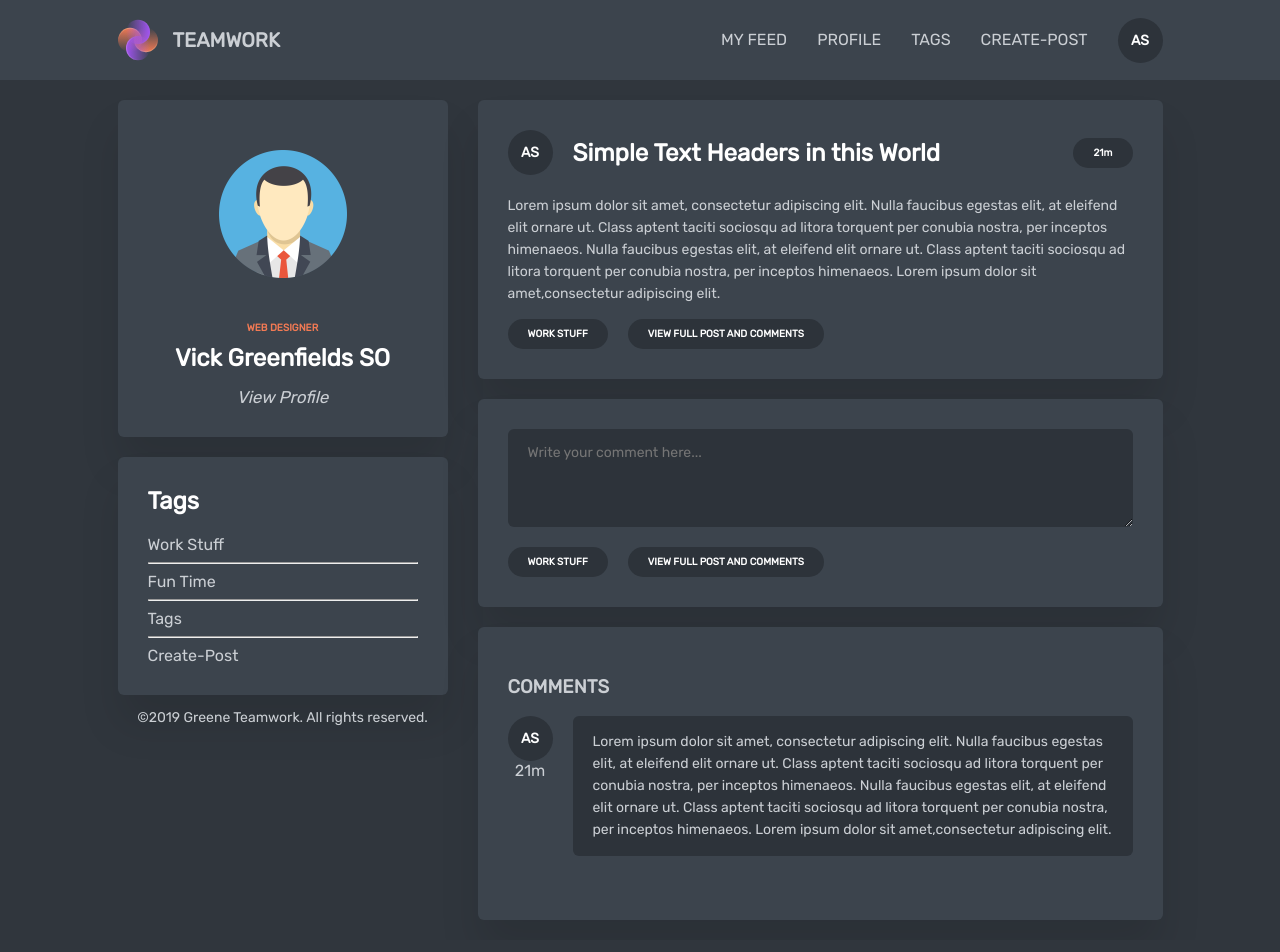
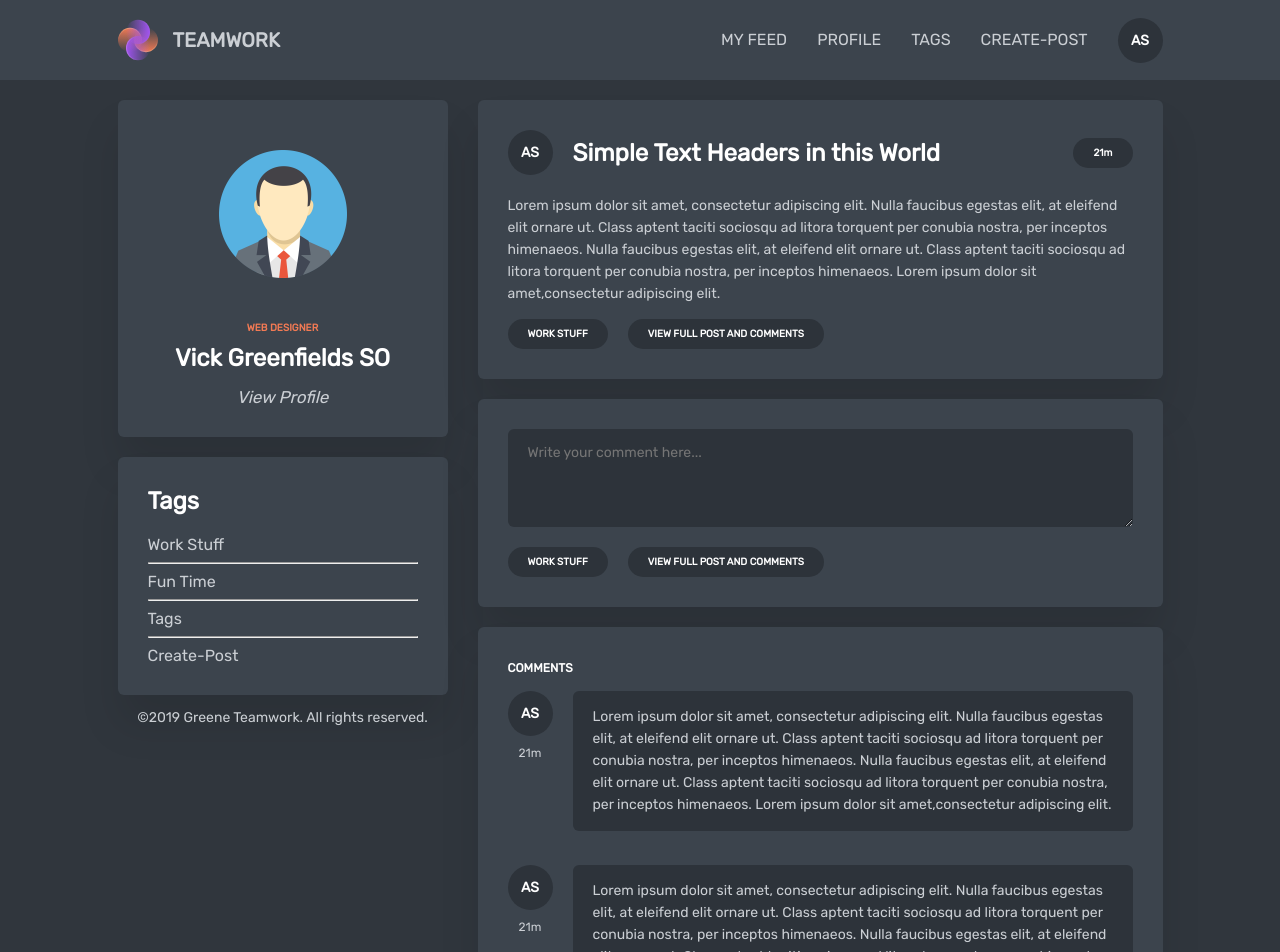
Before and after one commit to akintoluvic/teamsprint, a React (Create React App) app: page /rooms in a window 1280 px wide. Shown: the top 952 px of the page. Built offline with nearby package versions, Linux system fonts and the light colour scheme.

Commit message:
fix #14 feature can comment on articles

```diff
--- a/src/App.css
+++ b/src/App.css
@@ -287,7 +287,7 @@
   margin-bottom: 20px;
 }
 .each-comment :last-child() {
-  margin-bottom: 0;
+  margin-bottom: -20px;
 }
 .each-comment p {
   margin-left: 20px;
@@ -297,7 +297,15 @@
 }
 .each-comment .left {
   text-align: center;
+  font-size: 12px;
 }
-.each-comment .left {
-  text-align: center;
+.each-comment .left :first-child {
+  margin-bottom: 10px;
 }
+.each-feed h3 {
+  font-weight: bold;
+  font-size: 12px;
+  line-height: 22px;
+  color: #FFFFFF;
+  margin-top: 0;
+}
--- a/src/components/AllComment.js
+++ b/src/components/AllComment.js
@@ -4,6 +4,8 @@ export default function AllComment() {
     return (
         <div className='each-feed'>
             <h3>COMMENTS</h3>
+            <EachComment />
+            <EachComment />
             <EachComment />
         </div>
     )
```
